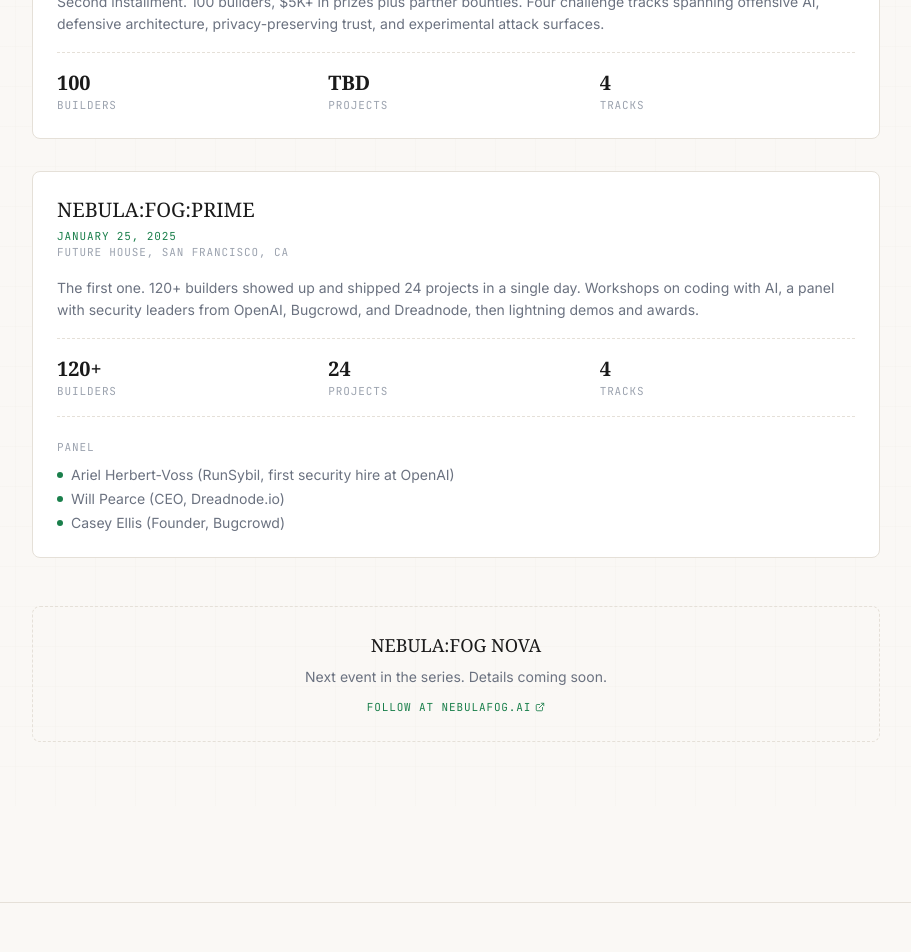
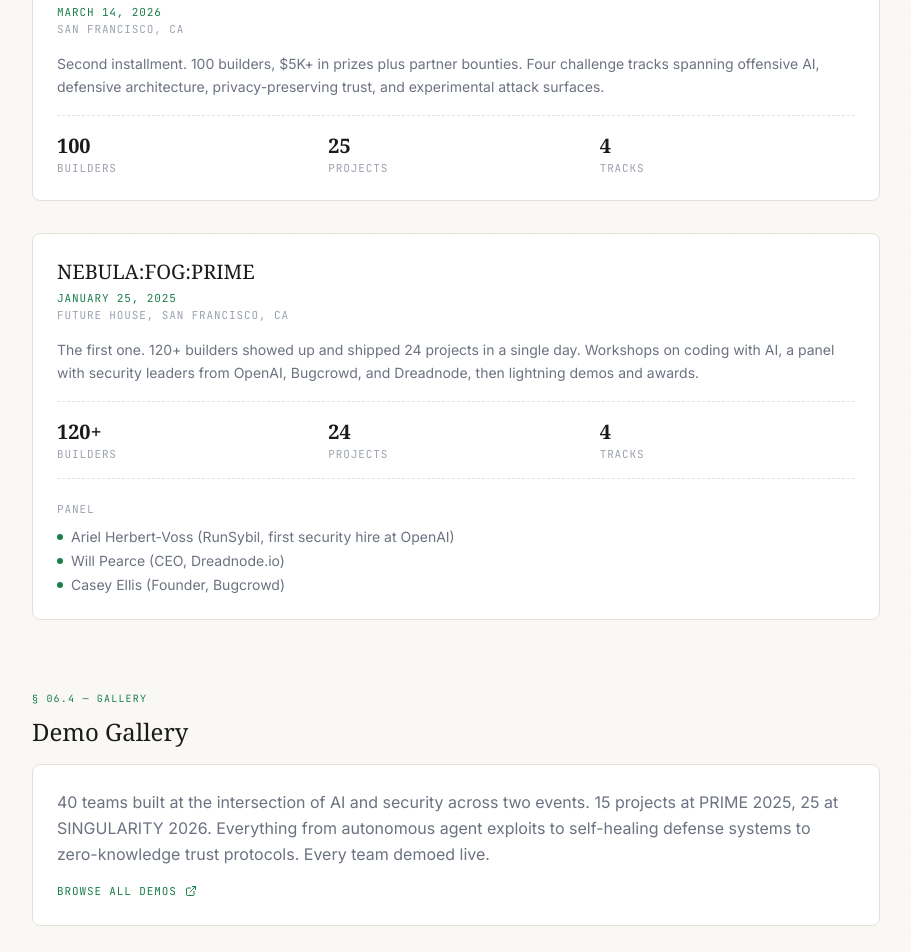
Before and after one commit to basicScandal/rob-portfolio, a Next.js app: page /hackathons in a window 1280 px wide. Shown: the part 1760-2712 px from the top of the page, without its empty margins (184-1095 px from the left). Built offline with nearby package versions, Linux system fonts and the light colour scheme.

Commit message:
Fix headshot basePath, correct co-organizer, add gallery, remove non-OSS tools, mobile fixes

```diff
--- a/src/app/hackathons/page.tsx
+++ b/src/app/hackathons/page.tsx
@@ -14,7 +14,7 @@
     location: "San Francisco, CA",
     description:
       "Second installment. 100 builders, $5K+ in prizes plus partner bounties. Four challenge tracks spanning offensive AI, defensive architecture, privacy-preserving trust, and experimental attack surfaces.",
-    stats: { builders: "100", projects: "TBD", tracks: "4" },
+    stats: { builders: "100", projects: "25", tracks: "4" },
     link: "https://nebulafog.ai",
   },
   {
@@ -96,8 +96,8 @@
                 role: "Principal Technology Strategist, Bishop Fox",
               },
               {
-                name: "Caleb Sima",
-                role: "Founder, Whiterabbit.vc",
+                name: "Gabriel Bernadett-Shapiro",
+                role: "Distinguished AI Research Scientist, SentinelOne",
               },
               {
                 name: "Gwenyth Castro",
@@ -246,6 +246,32 @@
           </div>
         </section>
 
+        {/* Gallery */}
+        <section className="mt-16">
+          <span className="section-number">
+            &sect; 06.4 &mdash; Gallery
+          </span>
+          <h2 className="font-editorial text-2xl mt-2 mb-4 text-fg">
+            Demo Gallery
+          </h2>
+          <div className="card-editorial rounded-lg p-6">
+            <p className="text-fg-muted leading-relaxed">
+              40 teams built at the intersection of AI and security across two
+              events. 15 projects at PRIME 2025, 25 at SINGULARITY 2026.
+              Everything from autonomous agent exploits to self-healing defense
+              systems to zero-knowledge trust protocols. Every team demoed live.
+            </p>
+            <a
+              href="https://nebulafog.ai/gallery"
+              target="_blank"
+              rel="noopener noreferrer"
+              className="inline-flex items-center gap-2 mt-4 font-meta text-accent hover:underline"
+            >
+              Browse all demos <ExternalLink size={12} />
+            </a>
+          </div>
+        </section>
+
         {/* Upcoming */}
         <section className="mt-12">
           <div className="p-6 border border-dashed border-border rounded-lg text-center">
--- a/src/app/page.tsx
+++ b/src/app/page.tsx
@@ -1,4 +1,5 @@
 import Link from "next/link";
+import Image from "next/image";
 import { ArrowRight, ExternalLink } from "lucide-react";
 import { stats, talks, projects, blogPosts } from "@/lib/data";
 
@@ -316,10 +317,13 @@
           <div className="animate-fade-in-up animate-delay-200 flex justify-center lg:justify-end">
             <div className="relative">
               <div className="portrait-duotone w-64 h-72 sm:w-72 sm:h-80 rounded-lg overflow-hidden bg-gradient-to-br from-accent/20 to-charcoal-light">
-                <img
+                <Image
                   src="/rob-ragan-2024.jpg"
                   alt="Rob Ragan"
+                  width={800}
+                  height={800}
                   className="w-full h-full object-cover object-top"
+                  priority
                 />
               </div>
               <div className="mt-3 text-center">
--- a/src/lib/data.ts
+++ b/src/lib/data.ts
@@ -112,13 +112,6 @@
     tags: ["AI agent", "Claude SDK", "autonomous"],
     link: "https://github.com/BishopFox/Alpharius",
     featured: true,
-  },
-  {
-    title: "Nebula Scanner",
-    description:
-      "Multi-agent automated penetration testing platform. Orchestrates web crawling, endpoint clustering, and parallel AI agent execution. Proprietary deduplication reduces token waste by 99%.",
-    tags: ["multi-agent", "pentest", "platform"],
-    link: "https://github.com/BishopFox/orchestration-pipeline-nebula-scanner",
   },
   {
     title: "Arbiter",
```
Also changed, not shown: 1 other file (tests, documents, lock files or other folders).
